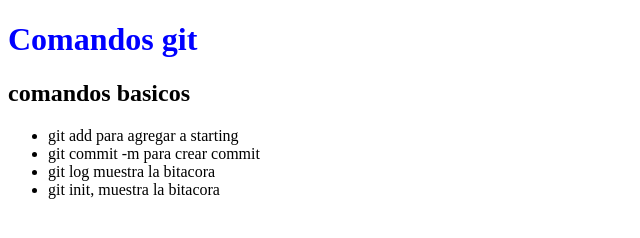
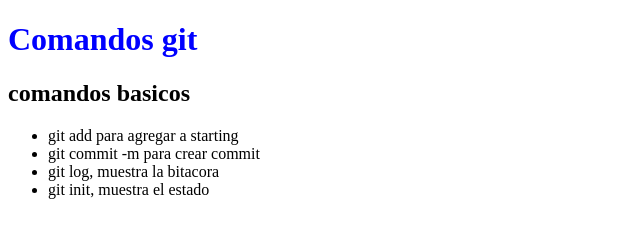
Before and after one commit to JuanMejia27/comandos-git, a plain HTML site: page index.html in a window 1280 px wide. Shown: the full height of the page, 0-640 px from the left. Drawn offline with Linux system fonts and the light colour scheme.

Commit message:
correcciones

```diff
--- a/index.html
+++ b/index.html
@@ -1,7 +1,7 @@
 <!DOCTYPE html>
 <html>
 <head>
-    <mets charset="utf-8">
+    <meta charset="utf-8">
     <link rel="stylesheet" href="css/miestilo.css">
     <title>Comandos git</title>
 </head>
@@ -11,8 +11,8 @@
  <ul>
   <li>git add para agregar a starting</li>
   <li>git commit -m para crear commit</li>
-  <li>git log muestra la bitacora</li>
-  <li>git init, muestra la bitacora</li>
+  <li>git log, muestra la bitacora</li>
+  <li>git init, muestra el estado</li>
  </ul>
 </body>
 </html>
```
Also changed, not shown: 2 other files.
